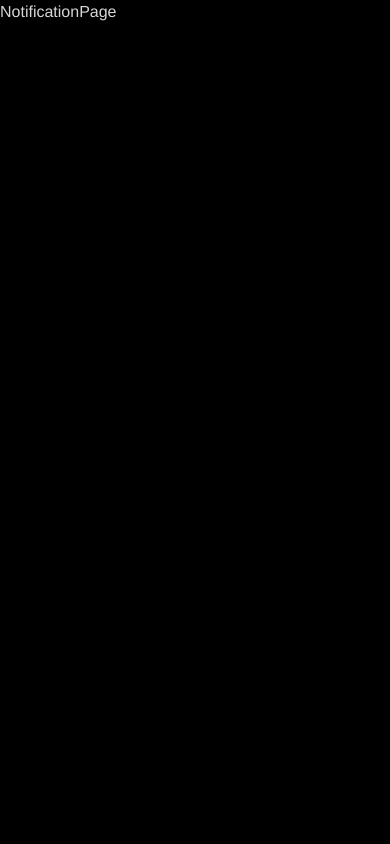
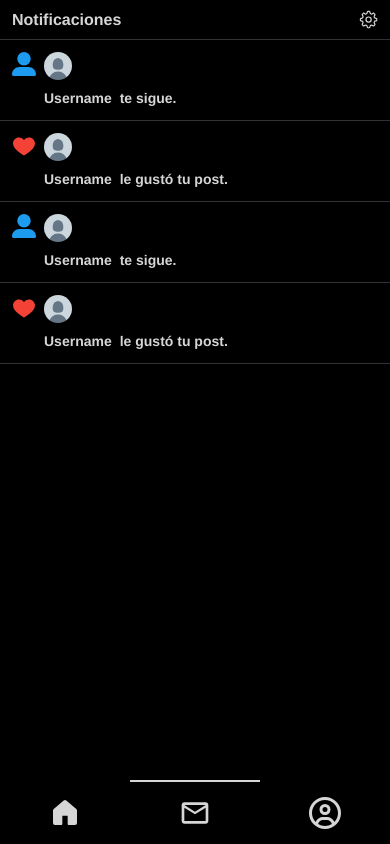
Before and after one commit to LOHAN2000/twitter-clone, a React (Vite) app in the folder frontend/: page /notifications in a window 390 px wide. Built offline with nearby package versions, Linux system fonts and the light colour scheme.

Commit message:
Agregar navegación móvil y mejorar la gestión de notificaciones; implementar componente de notificación y modal de eliminación

```diff
--- a/frontend/src/App.jsx
+++ b/frontend/src/App.jsx
@@ -1,4 +1,4 @@
-import { Route, Routes, useLocation } from "react-router-dom"
+import { Link, Route, Routes, useLocation } from "react-router-dom"
 import { Home } from "./pages/home/Home.jsx"
 import { SignupPage } from "./pages/auth/signup/SignupPage.jsx"
 import { LoginPage } from "./pages/auth/login/LoginPage.jsx"
@@ -7,6 +7,9 @@ import { Sidebar } from "./components/common/Sidebar.jsx"
 import { NotificationPage } from "./pages/notification/NotificationPage.jsx"
 import { RightPanel } from "./components/common/RIghtPanel.jsx"
 import { ProfilePage } from "./pages/profile/ProfilePage.jsx"
+import { GoHomeFill } from "react-icons/go"
+import { MdOutlineEmail } from "react-icons/md"
+import { FaRegCircleUser } from "react-icons/fa6"
 
 function App() {
 
@@ -40,6 +43,25 @@ function App() {
           <Route path='/profile' element={<ProfilePage/>}/>
         </Routes>
       {!(location.pathname === '/login' || location.pathname === '/singup') && !isMobile && <RightPanel />}
+      {isMobile && (
+        <div className="btm-nav">
+          <Link to={'/'} className={`${location.pathname === '/' ? 'active' : ''}`}>
+            <button className="">
+              <GoHomeFill className='h-8 w-8'/>
+            </button>
+          </Link>
+          <Link to={'/notifications'} className={`${location.pathname === '/notifications' ? 'active' : ''}`}>
+            <button className="">
+              <MdOutlineEmail className='h-8 w-8'/>
+            </button>
+          </Link>
+          <Link to={'/profile'} className={`${location.pathname === '/profile' ? 'active' : ''}`}>
+            <button>
+              <FaRegCircleUser className='h-8 w-8'/>
+            </button>
+          </Link>
+        </div>
+      )}
     </div>
   )
 }
--- /dev/null
+++ b/frontend/src/components/common/Notification.jsx
@@ -0,0 +1,24 @@
+import React from 'react'
+import { FcLike } from "react-icons/fc";
+import { FaUserLarge } from "react-icons/fa6";
+
+export const Notification = ({ type }) => {
+  return (
+    <div className='flex flex-row px-3 gap-x-2 py-3 border-b border-[rgb(47,51,54)]'>
+      <div className='flex h-full'>
+        {type === 'follow' ? (
+          <FaUserLarge style={{fill: 'rgb(29, 155, 240)'}} className='w-6 h-6 md:w-7 md:h-7'/>
+        ) : (
+          <FcLike className='w-6 h-6 md:w-7 md:h-7'/>
+        )}
+      </div>
+      <div className='flex flex-col justify-center h-full md:max-w-[37rem] gap-y-2'>
+        <img src='/Twitter_default_profile_400x400.png' className='object-container w-7 h-7 md:w-8 md:h-8 rounded-full '/>
+        <div className='flex flex-row gap-x-2'>
+          <h1 className='font-semibold text-sm'>Username</h1>
+          <p className='font-semibold text-sm'>{type === 'follow' ? 'te sigue.' : 'le gustó tu post.'}</p>
+        </div>
+      </div>
+    </div>
+  )
+}
--- a/frontend/src/components/common/Post.jsx
+++ b/frontend/src/components/common/Post.jsx
@@ -18,6 +18,8 @@ export const Post = () => {
     console.log(response)
   }
 
+  const samePerson = false
+
   return (
     <div className="flex flex-row px-4 py-3.5 gap-x-3.5 w-full border-b border-[rgb(47,51,54)]">
       <img
@@ -31,9 +33,14 @@ export const Post = () => {
             <h1 className='text-sm md:text-md font-extralight text-[rgb(47,51,54)] max-w-24 sm:max-w-24 md:max-w-28 lg:max-w-24 xl:max-w-36 truncate'>@UsernameUsername Username</h1>
             <h1 className='text-md font-extralight text-[rgb(47,51,54)] truncate'>Date</h1>
           </div>
-          <SlOptions className='text-[rgb(47,51,54)]'/>
+          <div className='dropdown dropdown-end'>
+            <SlOptions tabIndex={0} role='button' className='text-[rgb(47,51,54)]'/>
+            <ul tabIndex={0} className='dropdown-content menu bg-base-100 rounded-lg z-[1] w-44 sm:w-36 md:w-52 p-2 shadow'>
+              <li onClick={() => document.getElementById('modal_delete').showModal()} className='text-md font-semibold text-red-600'><a>Eliminar</a></li>
+            </ul>
+          </div>
         </div>
-        <h1>hcomentacior dliasfl kjlfkdjsalk  jfldkajlfkdjsaj l kjlkjsad ljfldkajlfkdjsajlkjsdalk ja lksjalk jsladkjslkaj</h1>
+        <h1></h1>
         <div className='mt-2'>
           <img src='https://images.unsplash.com/photo-1737142928495-ca54258b1e81?q=80&w=2159&auto=format&fit=crop&ixlib=rb-4.0.3&ixid=M3wxMjA3fDB8MHxwaG90by1wYWdlfHx8fGVufDB8fHx8fA%3D%3D' className='object-contain rounded-2xl'/>
         </div>
@@ -47,7 +54,7 @@ export const Post = () => {
       </div>
       {/* MODAL */}
       <dialog id="my_modal_1" className="modal">
-        <div className="modal-box p-4 pt-9 flex flex-col rounded-xl max-w-md  md:max-w-screen-sm">
+        <div className="modal-box p-4 pt-12 flex flex-col rounded-xl max-w-md  md:max-w-screen-sm">
           <form method="dialog">
             <button className="btn btn-sm btn-circle btn-ghost absolute left-1 top-1">✕</button>
           </form>
@@ -81,6 +88,18 @@ export const Post = () => {
           <button className=''>close</button>
         </form>
       </dialog>
+      <dialog id="modal_delete" className='modal'>
+        <div className='modal-box px-6 py-5 flex flex-col rounded-xl max-w-72 sm:max-w-64  md:max-w-80'>
+          <div className='flex flex-col justify-center gap-y-2'>
+            <h1 className='text-center font-extrabold text-xl'>¿Deseas eliminar post?</h1>
+            <p className='font-extralight text-md text-gray-500'>Esta acción no se pude revertir, y se eliminará de tu perfil, de la cronología de las cuentas que te sigan y de los resultados de búsqueda.</p>
+            <button className={`my-1 btn btn-error rounded-full text-white ${samePerson ? '' : 'btn-disabled'}`}>{samePerson ? 'Eliminar' : 'No hay permisos'}</button>
+            <form method="dialog" className='flex flex-row'>
+              <button className='btn btn-secondary rounded-full text-white w-full'>Cancelar</button>
+            </form>
+          </div>
+        </div>
+      </dialog>
     </div>
   )
 }
--- a/frontend/src/pages/home/Home.jsx
+++ b/frontend/src/pages/home/Home.jsx
@@ -1,15 +1,14 @@
 import React, { useEffect, useState } from 'react'
-import { GoHomeFill } from "react-icons/go";
-import { MdOutlineEmail } from "react-icons/md";
-import { FaRegUser } from "react-icons/fa6";
 import { CreatePost } from './createPost';
 import { Posts } from '../../components/common/Posts.jsx';
+import { useLocation } from 'react-router-dom';
 
 export const Home = () => {
 
   const [isMobile, setIsMobile] = useState(false)
   const [activeView, setActiveView] = useState('home')
   const [homeSection, setHomeSection] = useState('forYou')
+  const location = useLocation()
 
   useEffect(() => {
 
@@ -32,7 +31,7 @@ export const Home = () => {
       {!isMobile && (
         <>
           <div className='flex flex-col items-start '>
-            <div role="tablist" className="tabs tabs-bordered w-full grid grid-cols-2 h-10">
+            <div role="tablist" className="tabs tabs-bordered w-full grid grid-cols-2 h-10 sticky top-0 bg-black">
               <a onClick={() => setHomeSection('forYou')} role="tab" className={`tab ${homeSection === 'forYou' ? 'tab-active' : ''} `}>Para tí</a>
               <a onClick={() => setHomeSection('following')} role="tab" className={`tab ${homeSection === 'following' ? 'tab-active' : ''} `}>Siguiendo </a>
             </div>
@@ -41,7 +40,6 @@ export const Home = () => {
           </div>
         </>
       )}
-
 
       {/* Mobile View */}
 
@@ -55,26 +53,6 @@ export const Home = () => {
           <Posts/>
         </div>
       )}
-      {activeView === 'notification' && isMobile && (
-        <div>notification</div>
-      )}
-      {activeView === 'profile' && isMobile && (
-        <div>profile</div>
-      )}
-
-      {isMobile && (
-        <div className="btm-nav">
-          <button onClick={() => setActiveView('home')} className={`${activeView === 'home' ? 'active' : ''}  `}>
-            <GoHomeFill className='h-2/5 w-2/5'/>
-          </button>
-          <button onClick={() => setActiveView('notification')} className={`${activeView === 'notification' ? 'active' : ''} `}>
-            <MdOutlineEmail className='h-2/5 w-2/5'/>
-          </button>
-          <button onClick={() => setActiveView('profile')} className={`${activeView === 'profile' ? 'active' : ''} `}>
-            <FaRegUser className='h-2/5 w-2/5'/>
-          </button>
-        </div>
-      )}
     </div>
   )
 }
--- a/frontend/src/pages/notification/NotificationPage.jsx
+++ b/frontend/src/pages/notification/NotificationPage.jsx
@@ -1,9 +1,27 @@
 import React from 'react'
+import { GoGear } from "react-icons/go";
+import { Notification } from '../../components/common/Notification';
 
 export const NotificationPage = () => {
   return (
     <div className='flex-[4_4_0]'>
-      NotificationPage
+      <div className='flex flex-col'>
+        <div className='flex flex-row h-10 px-3 justify-between items-center border-b border-[rgb(47,51,54)]'>
+          <h1 className='font-bold'>Notificaciones</h1>
+          <div className='dropdown dropdown-end'>
+            <GoGear tabIndex={0} role='button' className='w-[1.2rem] h-[1.2rem]'/>
+            <ul tabIndex={0} className='dropdown-content menu bg-base-100 rounded-lg z-[1] w-52 sm:w-36 md:w-52 p-2 shadow'>
+              <li className='text-md font-semibold text-red-600'><a>Eliminar notificaciones</a></li>
+            </ul>
+          </div>
+        </div>
+        <div className='flex flex-col'>
+          <Notification type={'follow'}/>
+          <Notification type={'like'}/>
+          <Notification type={'follow'}/>
+          <Notification type={'like'}/>
+        </div>
+      </div>
     </div>
   )
 }
```
